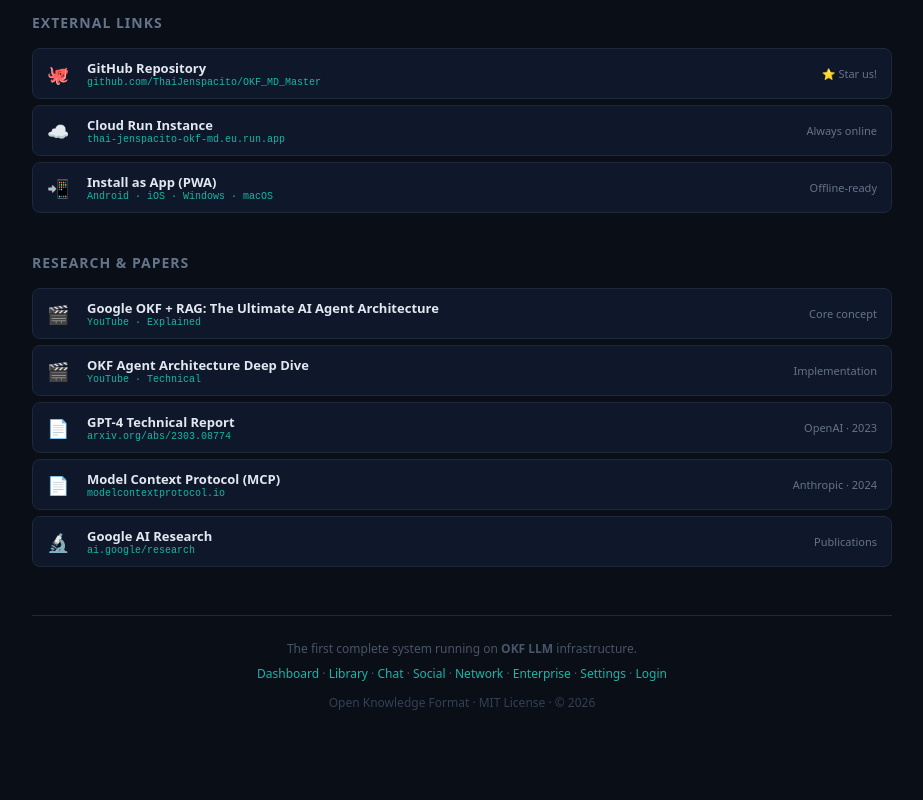
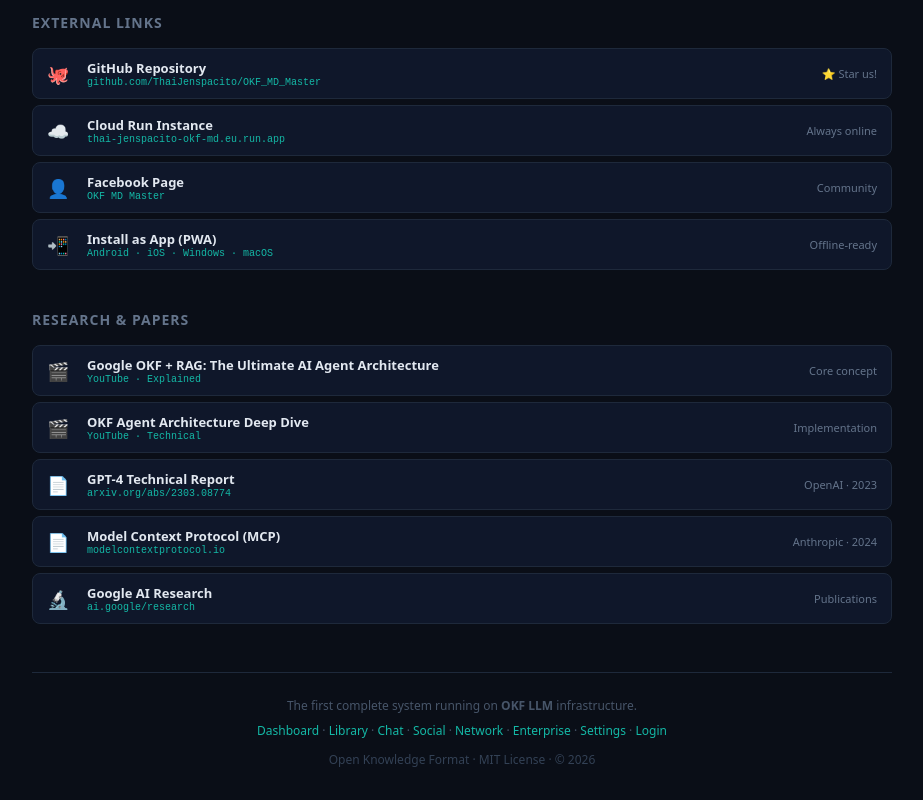
Before and after one commit to ThaiJenspacito/OKF_MD_Master, a website: page public/info.html in a window 1280 px wide. Shown: the part 2082-2882 px from the top of the page, without its empty margins (178-1101 px from the left). Before the commit the page ends 2825 px from the top, so only its background shows below. Drawn offline with Linux system fonts and the light colour scheme.

Commit message:
Added Facebook page link to info page

```diff
--- a/public/info.html
+++ b/public/info.html
@@ -159,6 +159,9 @@
 <a href="https://thai-jenspacito-okf-md.eu.run.app" target="_blank" class="link-item">
 <div class="link-icon">☁️</div><div class="link-info"><div class="link-name">Cloud Run Instance</div><div class="link-path">thai-jenspacito-okf-md.eu.run.app</div></div><div class="link-ext">Always online</div>
 </a>
+<a href="https://www.facebook.com/profile.php?id=61592172550155" target="_blank" class="link-item">
+<div class="link-icon">👤</div><div class="link-info"><div class="link-name">Facebook Page</div><div class="link-path">OKF MD Master</div></div><div class="link-ext">Community</div>
+</a>
 <a href="#" onclick="installPWA();return false" class="link-item">
 <div class="link-icon">📲</div><div class="link-info"><div class="link-name">Install as App (PWA)</div><div class="link-path">Android · iOS · Windows · macOS</div></div><div class="link-ext">Offline-ready</div>
 </a>
```
